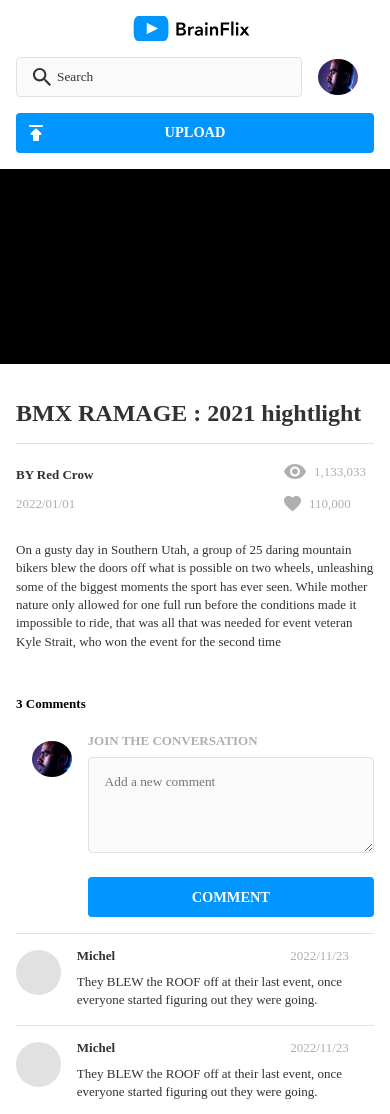
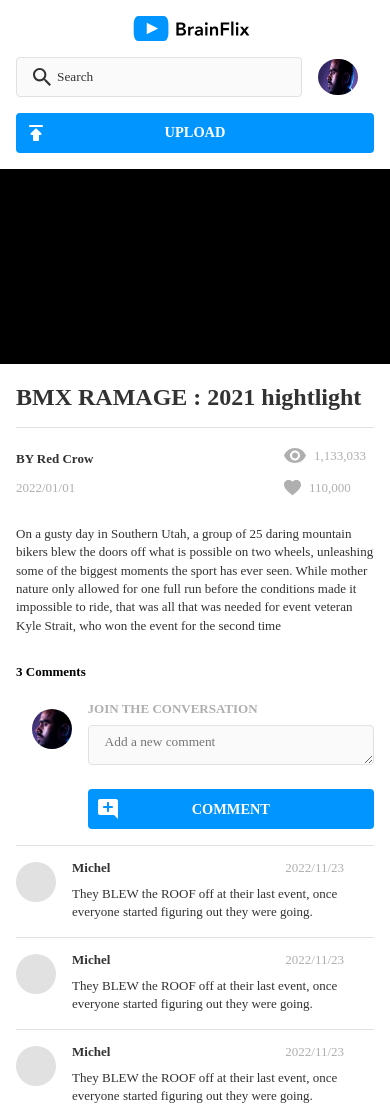
Before and after one commit to mainanchung/Melody_chung_BrainFlix, a React (Create React App) app: page / in a window 390 px wide. Shown: the top 1114 px of the page. Built offline with nearby package versions, Linux system fonts and the light colour scheme.

Commit message:
mobil done

```diff
--- a/src/Components/Comments/Comments.scss
+++ b/src/Components/Comments/Comments.scss
@@ -16,7 +16,6 @@
         font-weight: 700;
         margin-top: 0%;
         font-size: 0.813rem;
-
 
         @include tablet{
             font-size: 2.25rem;
@@ -46,8 +45,8 @@
     &__avatar{
         background-image: url('../../\ Assets/Images/Mohan-muruge.jpg');
         border-radius: 50% 50%;
+        height: 2.5rem;
         width: 2.5rem;
-        height: 2.25rem;
         margin: 1rem 1rem 1rem 0;
         background-size: cover;
         background-position: center center;
@@ -69,9 +68,9 @@
 
         &__area{
             font-family: "Avenir";
-            padding: 1rem;
+            padding: 0.5rem 1rem;
+            height: 2.5rem;
             border-radius: 4px;
-            height: 6rem;
             border: 1px $mercury solid;
             margin-bottom: 1.5rem;
             background-color: $alabaster;
@@ -89,7 +88,15 @@
         }
 
         &__btn{
-            @include btn-mobile
+            @include btn-mobile;
+            position: relative;
+
+            &::before{
+                content: url('../../\ Assets/Images/Icons/add_comment.svg');
+                top:0.5rem;
+                left: 0.5rem;
+                position: absolute;
+            }
         }
 
     }
@@ -103,8 +110,8 @@
         font-family: "Avenir";
 
         &--avatar{
-            height: 2.8rem;
-            width: 2.8rem;
+            height: 2.5rem;
+            width: 2.5rem;
             background-color: $mercury;
             border-radius: 50%;
             margin: 1rem 1rem 0 0;
--- a/src/Components/Header/Header.scss
+++ b/src/Components/Header/Header.scss
@@ -53,7 +53,7 @@
 
         &--avatar-mob{
             width: 2.5rem;
-            height: 2.25rem;
+            height: 2.3rem;
             border-radius: 50% 50%;
         }
 
--- a/src/Components/MainVideoInfo/MainVideoInfo.scss
+++ b/src/Components/MainVideoInfo/MainVideoInfo.scss
@@ -2,10 +2,8 @@
 @use '../../style/partials/mixins'as *;
 @use '../../style/partials/variable' as *;
 
-
-
 .main-video{
-    padding: 1rem;
+    padding: 0 1rem;
 
     &__title{
         font-weight: 700;
```
Also changed, not shown: src/App.js (+6 -2 lines).
